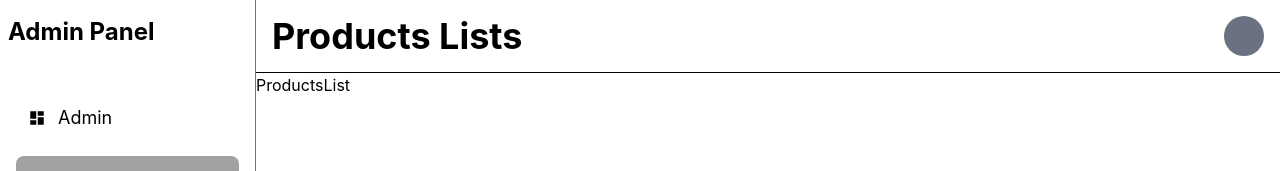
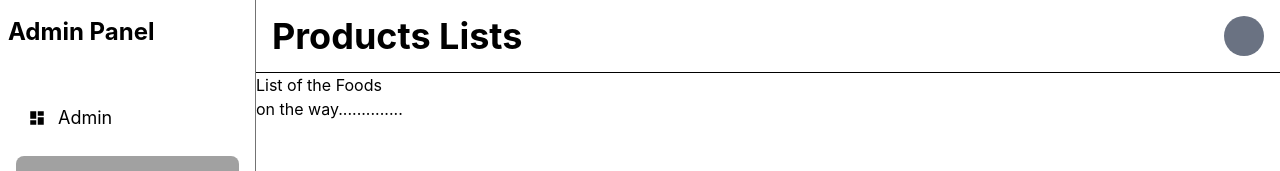
Before and after one commit to Jenish-Mhrzn/MERN_FoodApp, a React (Vite) app in the folder Frontend/: page /admin/products in a window 1280 px wide. Shown: the top 171 px of the page. Built offline with nearby package versions, Linux system fonts and the light colour scheme.

Commit message:
Updated admin page

```diff
--- a/Frontend/src/pages/AdminPages/ProductsList.jsx
+++ b/Frontend/src/pages/AdminPages/ProductsList.jsx
@@ -2,7 +2,10 @@ import React from 'react'
 
 const ProductsList = () => {
   return (
-    <div>ProductsList</div>
+    <div>
+      <h1>List of the Foods</h1>
+      <p>on the way..............</p>
+    </div>
   )
 }
 
```
Also changed, not shown: Frontend/src/pages/AdminPages/Subscribe.jsx (line endings or trailing spaces).
